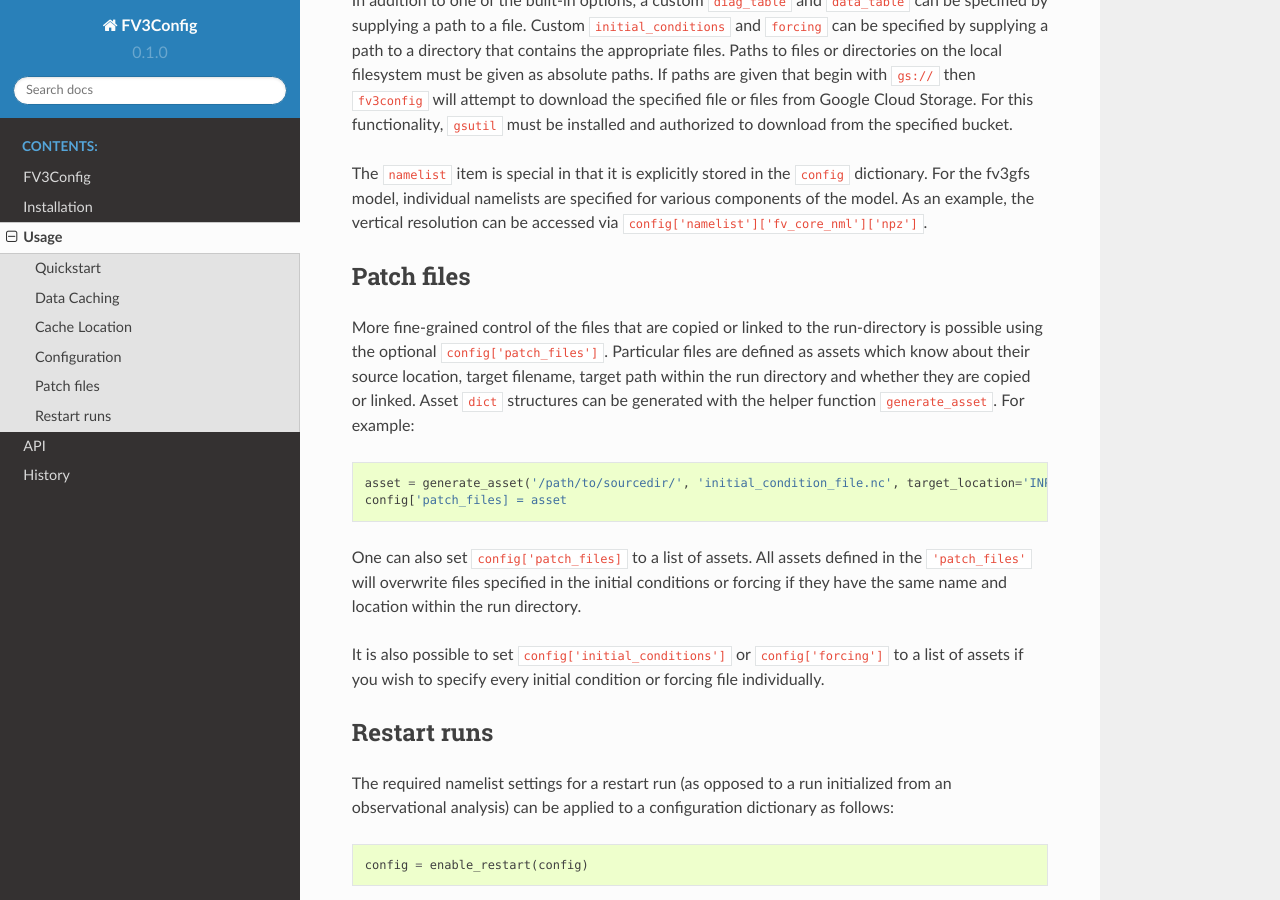
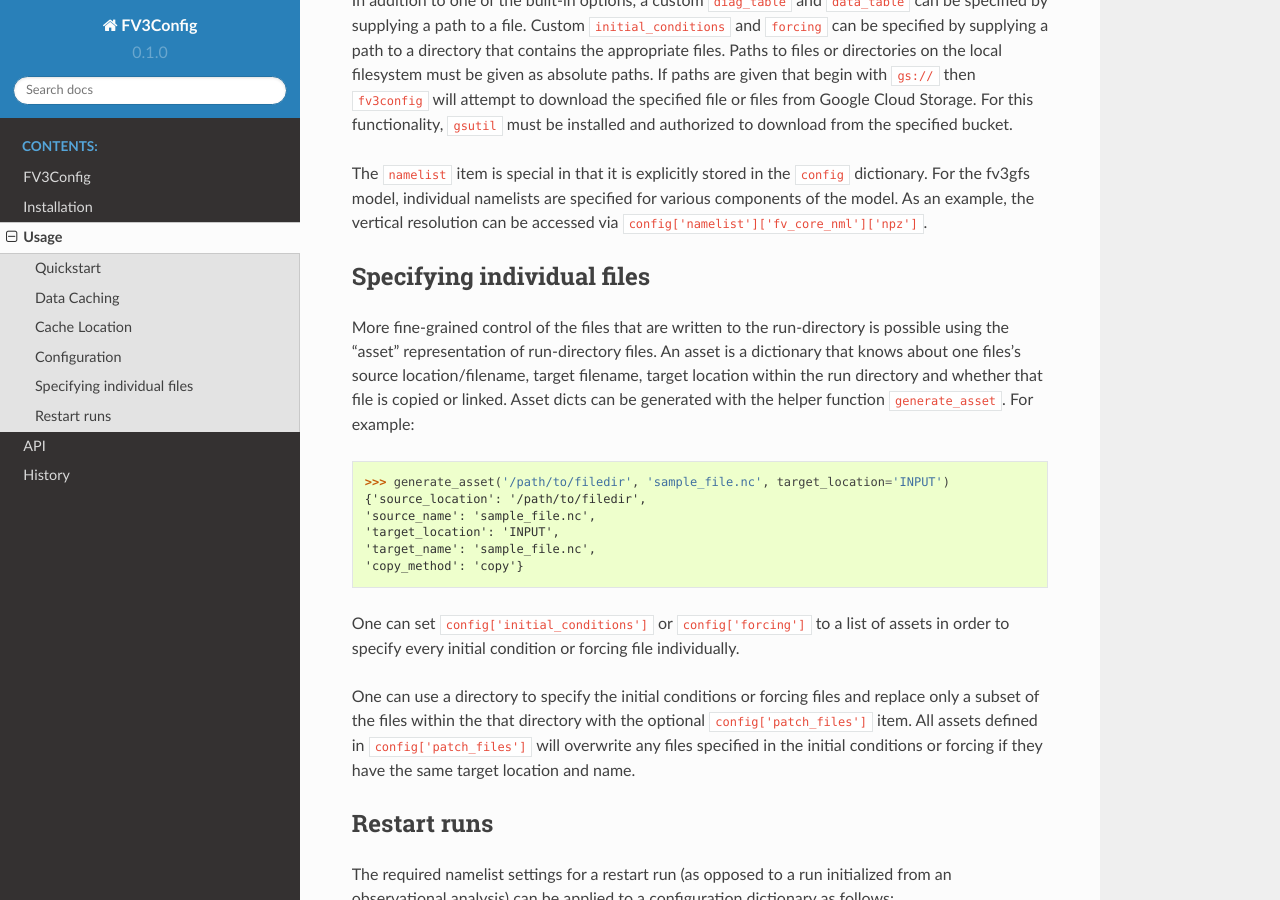
Before and after one commit to ai2cm/fv3config, a Sphinx documentation site: the page built from docs/usage.rst, in a window 1280 px wide and 900 px high, scrolled down 1677 px. Built offline with Sphinx 7.4.7 and the Read the Docs theme 2.0.0, drawn with Linux system fonts in a browser that asks for light colours.

Commit message:
Update usage docs

```diff
--- a/docs/usage.rst
+++ b/docs/usage.rst
@@ -86,23 +86,29 @@ fv3gfs model, individual namelists are specified for various components of the m
 vertical resolution can be accessed via ``config['namelist']['fv_core_nml']['npz']``.
 
 
-Patch files
------------
+Specifying individual files
+---------------------------
 
-More fine-grained control of the files that are copied or linked to the run-directory is possible using the optional
-``config['patch_files']``. Particular files are defined as assets which know about their source location, target
-filename, target path within the run directory and whether they are copied or linked. Asset ``dict`` structures can be
-generated with the helper function ``generate_asset``. For example::
+More fine-grained control of the files that are written to the run-directory is possible using the "asset"
+representation of run-directory files. An asset is a dictionary that knows about one files's source
+location/filename, target filename, target location within the run directory and whether that file is copied or linked.
+Asset dicts can be generated with the helper function ``generate_asset``. For example::
 
-    asset = generate_asset('/path/to/sourcedir/', 'initial_condition_file.nc', target_location='INPUT')
-    config['patch_files] = asset
+    >>> generate_asset('/path/to/filedir', 'sample_file.nc', target_location='INPUT')
+    {'source_location': '/path/to/filedir',
+    'source_name': 'sample_file.nc',
+    'target_location': 'INPUT',
+    'target_name': 'sample_file.nc',
+    'copy_method': 'copy'}
 
-One can also set ``config['patch_files]`` to a list of assets. All assets defined in the ``'patch_files'`` will
-overwrite files specified in the initial conditions or forcing if they have the same name and location within the run
-directory.
+One can set ``config['initial_conditions']`` or ``config['forcing']`` to a list of assets in order to specify every
+initial condition or forcing file individually.
 
-It is also possible to set ``config['initial_conditions']`` or ``config['forcing']`` to a list of assets if you wish
-to specify every initial condition or forcing file individually.
+One can use a directory to specify the initial conditions or forcing files and replace only a
+subset of the files within the that directory with the optional ``config['patch_files']`` item.
+All assets defined in ``config['patch_files']`` will overwrite any files specified in the
+initial conditions or forcing if they have the same target location and name.
+
 
 Restart runs
 ------------
```
